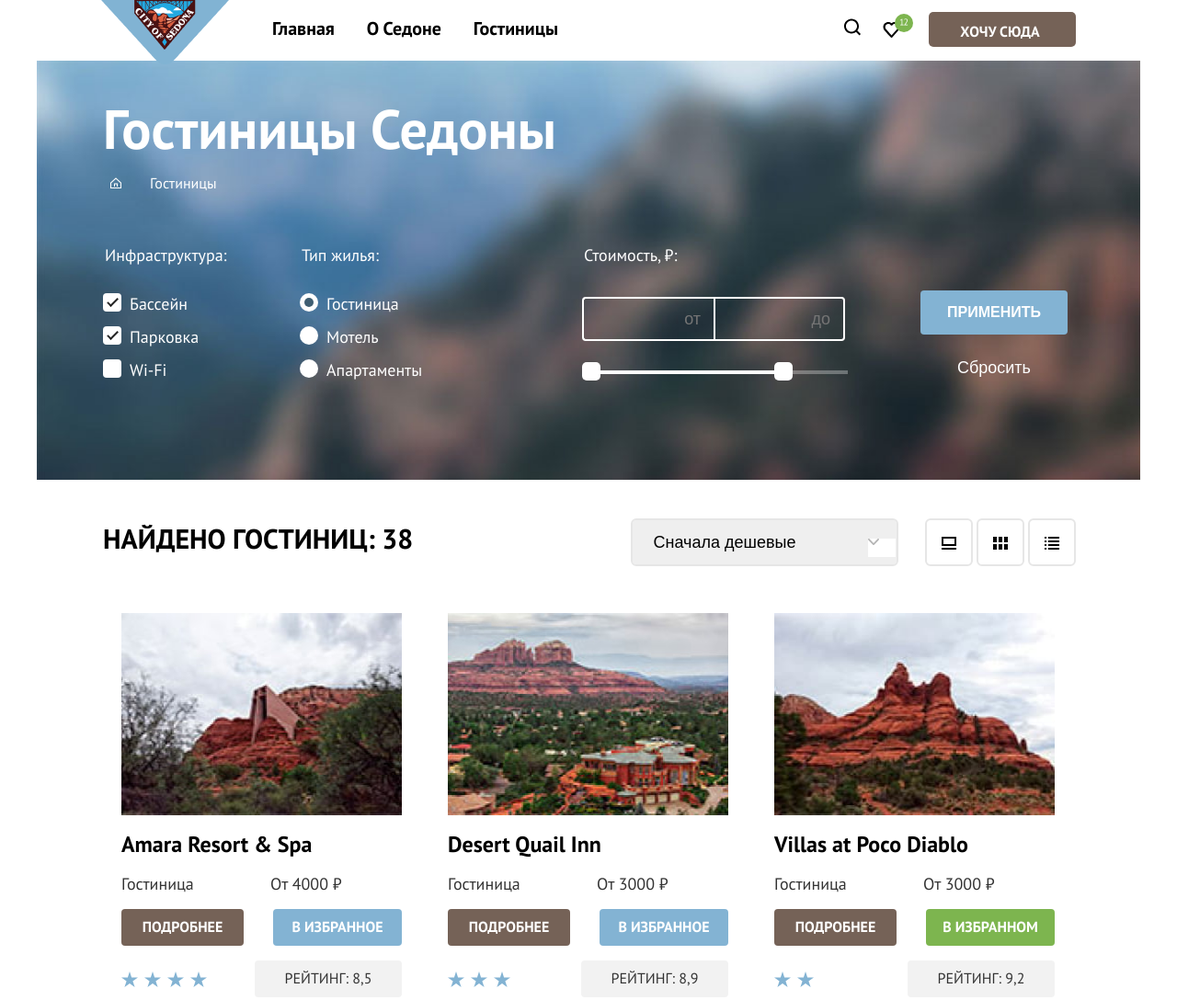
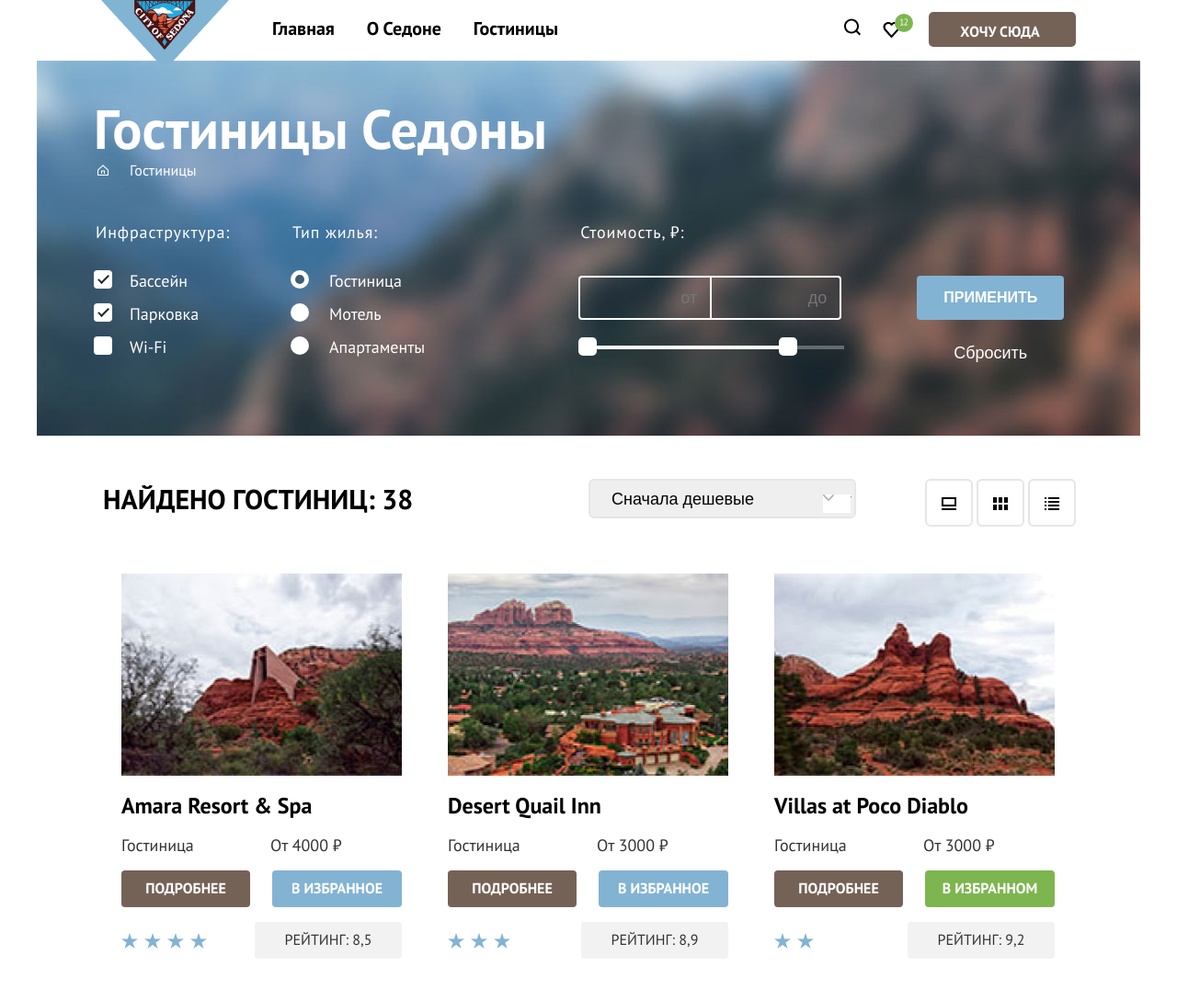
Before and after one commit to htmlacademy-htmlcss/1876143-sedona-33, a plain HTML site: page catalog.html in a window 1280 px wide. Shown: the top 1088 px of the page at 92% size. Drawn offline with Linux system fonts and the light colour scheme.

```diff
--- a/styles/styles.css
+++ b/styles/styles.css
@@ -586,6 +586,7 @@ background-color:rgba(130, 179, 211, 0.2)
 /*section choice*/
 
 .choice {
+  font-family: "PT Sans", "sans-serif";
   font-style: normal;
   font-weight: 400;
   font-size: 18px;
@@ -595,18 +596,17 @@ background-color:rgba(130, 179, 211, 0.2)
   background-image: url("../images/catalog-background.jpg");
   background-repeat: no-repeat;
   background-size: cover;
-  padding: 35px 72px 83px;
+  padding: 40px 62px 62px;
 }
 .main-heading-catalog {
   font-weight: 700;
   font-size: 60px;
-  line-height: 78px;
-  margin: 0;
-  margin-bottom: 5px;
+  line-height: 68px;
+  margin: 0;
 }
 .breadcrumbs-link {
   text-decoration: none;
-  padding: 8px;
+  padding: 4px;
   box-sizing: border-box;
   display: block;
   position: relative;
@@ -640,7 +640,7 @@ background-color:rgba(130, 179, 211, 0.2)
   margin: 0;
   padding: 0;
   list-style: none;
-  margin-bottom: 45px;
+  margin-bottom: 38px;
 }
 .breadcrumbs-item {
   margin-right: 15px
@@ -668,7 +668,7 @@ background-color:rgba(130, 179, 211, 0.2)
   flex-direction: column;
   justify-content: start;
   margin-left: 81px;
-  margin-top: 50px;
+  margin-top: 59px;
 }
 .catalog-filter {
   display: grid;
@@ -681,6 +681,7 @@ background-color:rgba(130, 179, 211, 0.2)
 }
 .catalog-filter-title {
   margin-bottom: 30px;
+  letter-spacing: 0.05em;
 }
 .catalog-filter-item {
   margin-bottom: 13px;
@@ -718,7 +719,7 @@ background-color:rgba(130, 179, 211, 0.2)
   content: "";
 }
 .checkbox-container-label {
-  padding-left: 29px;
+  padding-left: 39px;
 }
 .checkbox-container-label:hover .control-mark {
   box-shadow: 0px 4px 10px #000000;
@@ -736,7 +737,7 @@ background-color:rgba(130, 179, 211, 0.2)
   box-shadow: 0px 4px 10px;
 }
 .radio-button-label {
-  margin-left: 29px;
+  margin-left: 42px;
 }
 .radio-mark {
 border-radius: 50%;
@@ -767,7 +768,7 @@ border-radius: 50%;
   box-shadow: 0px 4px 10px;
 }
 .filter-price {
-  margin-bottom: 34px;
+  margin-bottom: 36px;
 }
 .catalog-price-choice {
   list-style-type: none;
@@ -793,7 +794,7 @@ border-radius: 50%;
   box-sizing: border-box;
   border: 2px solid #ffffff;
   border-radius: 4px 0 0 4px;
-  margin-bottom: 32px;
+  margin-bottom: 28px;
 }
 .price-choice-input-area::-webkit-outer-spin-button,
 .price-choice-input-area::-webkit-inner-spin-button {
@@ -860,7 +861,7 @@ border-radius: 50%;
 }
 .toggle-max {
   bottom: -7px;
-  left: 209px;
+  left: 218px;
 }
 .apply-filters {
   background: #83B3D3;
@@ -909,7 +910,7 @@ border-radius: 50%;
   margin-right: 64px;
 }
 .type-of-housing {
-  width: 140px;
+  min-width: 140px;
   border: none;
   padding: 0;
   margin: 0;
@@ -935,7 +936,7 @@ border-radius: 50%;
 .hotels {
   font-size: 16px;
   line-height: 21px;
-  padding-top: 44px;
+  padding-top: 49px;
 }
 .selection-data {
   width: 1056px;
@@ -952,14 +953,14 @@ border-radius: 50%;
   text-transform: uppercase;
   color: #000000;
   background: #ffffff;
-  margin-right: 192px;
+  margin-right: 101px;
 }
 .wrapper-select-control {
   position: relative;
 }
 .select-control {
   width: 287px;
-  min-height: 48px;
+  min-height: 39px;
   font-weight: normal;
   font-size: 18px;
   line-height: 23px;
@@ -972,8 +973,8 @@ border-radius: 50%;
 }
 .select-arrow {
   position: absolute;
-  right: 1px;
-  top: 20px;
+  right: 4px;
+  top: 15px;
   width: 30px;
   background-color: white;
   height: 20px;
@@ -1032,7 +1033,10 @@ border-radius: 50%;
   display: grid;
   grid-template-columns: repeat(3, 345px);
   gap: 10px;
-  padding-bottom: 54px;
+  padding-bottom: 5px;
+}
+.hotel-card-list + hr {
+  margin: 0;
 }
 .hotel-card {
   text-align: center;
@@ -1068,7 +1072,7 @@ opacity: 0.6;
 }
 .hotel-more-information-link {
   text-decoration: none;
-  margin-bottom: 16px;
+  margin-bottom: 17px;
 }
 .hotel-card-content-container {
   justify-content: space-between;
@@ -1105,7 +1109,7 @@ opacity: 0.6;
 }
 .hotel-more-information-button {
   padding: 9px 0 10px 0;
-  width: 133px;
+  width: 140px;
   border-radius: 4px;
 }
 .hotel-more-information-button:hover {
@@ -1124,7 +1128,7 @@ border-radius: 4px;
 .hotel-favorites-button {
   background: #83B3D3;
   padding: 9px 0 10px 0;
-  width: 140px;
+  width: 141px;
   border-radius: 4px;
 }
 .hotel-favorites-button:hover {
@@ -1219,7 +1223,7 @@ opacity: 0.4;
   display: flex;
   width: 1056px;
   margin: 0 auto;
-  margin-top: 30px;
+  margin-top: 27px;
   margin-bottom: 70px;
 }
 .catalog-pagination-list {
@@ -1228,7 +1232,7 @@ opacity: 0.4;
   list-style: none;
   margin: 0;
   padding: 0;
-  margin-right: 302px;
+  margin-right: 300px;
 }
 .pagination-item {
   display: flex;
@@ -1238,7 +1242,7 @@ opacity: 0.4;
   background: #83B3D3;
   align-items: center;
   justify-content: center;
-  margin-right: 7px;
+  margin-right: 8px;
   border-radius: 4px;
   margin-bottom: 3px;
 }
```
